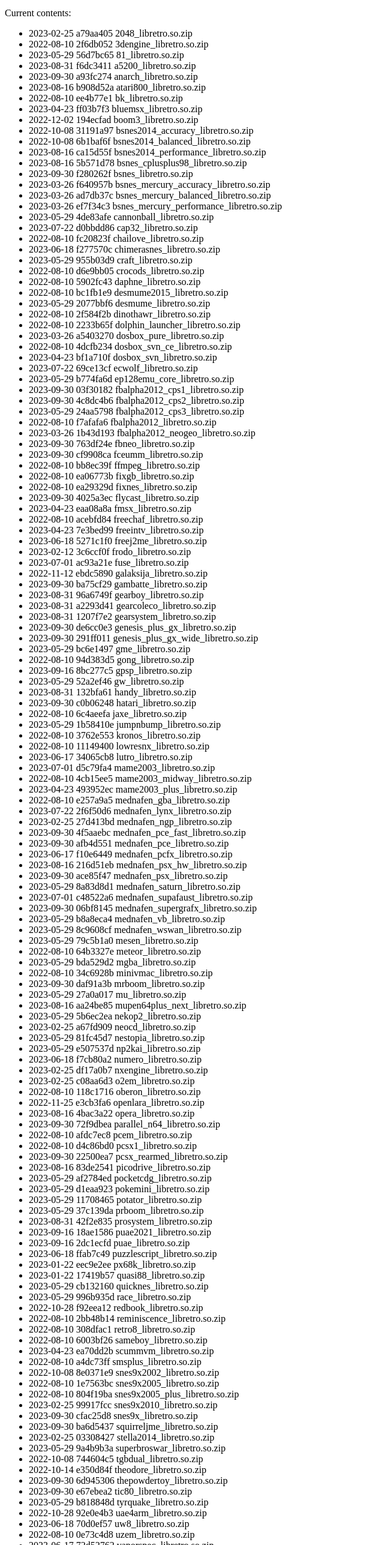
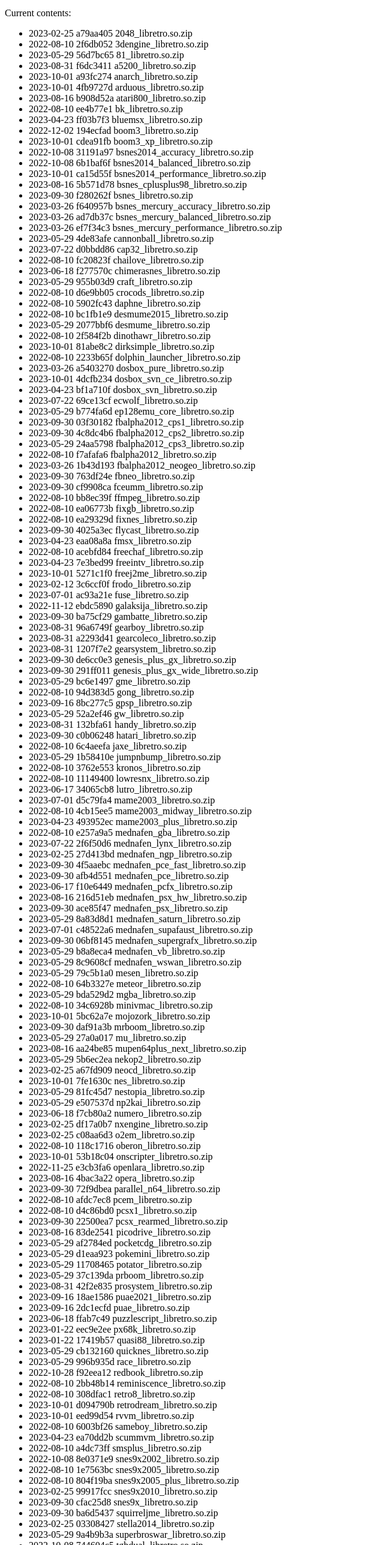
Before and after one commit to zoltanvb/zoltanvb.github.io, a plain HTML site: page armv7-hf-neon/index.html in a window 1280 px wide. Shown: the part 225-2800 px from the top of the page at 60% size, without its empty margins (0-640 px from the left). Drawn offline with Linux system fonts and the light colour scheme.

Commit message:
Core updates (adding cmake based cores)

```diff
--- a/armv7-hf-neon/index.html
+++ b/armv7-hf-neon/index.html
@@ -17,14 +17,16 @@ Current contents:
 <li> 2022-08-10 2f6db052 3dengine_libretro.so.zip </li>
 <li> 2023-05-29 56d7bc65 81_libretro.so.zip </li>
 <li> 2023-08-31 f6dc3411 a5200_libretro.so.zip </li>
-<li> 2023-09-30 a93fc274 anarch_libretro.so.zip </li>
+<li> 2023-10-01 a93fc274 anarch_libretro.so.zip </li>
+<li> 2023-10-01 4fb9727d arduous_libretro.so.zip </li>
 <li> 2023-08-16 b908d52a atari800_libretro.so.zip </li>
 <li> 2022-08-10 ee4b77e1 bk_libretro.so.zip </li>
 <li> 2023-04-23 ff03b7f3 bluemsx_libretro.so.zip </li>
 <li> 2022-12-02 194ecfad boom3_libretro.so.zip </li>
+<li> 2023-10-01 cdea91fb boom3_xp_libretro.so.zip </li>
 <li> 2022-10-08 31191a97 bsnes2014_accuracy_libretro.so.zip </li>
 <li> 2022-10-08 6b1baf6f bsnes2014_balanced_libretro.so.zip </li>
-<li> 2023-08-16 ca15d55f bsnes2014_performance_libretro.so.zip </li>
+<li> 2023-10-01 ca15d55f bsnes2014_performance_libretro.so.zip </li>
 <li> 2023-08-16 5b571d78 bsnes_cplusplus98_libretro.so.zip </li>
 <li> 2023-09-30 f280262f bsnes_libretro.so.zip </li>
 <li> 2023-03-26 f640957b bsnes_mercury_accuracy_libretro.so.zip </li>
@@ -40,9 +42,10 @@ Current contents:
 <li> 2022-08-10 bc1fb1e9 desmume2015_libretro.so.zip </li>
 <li> 2023-05-29 2077bbf6 desmume_libretro.so.zip </li>
 <li> 2022-08-10 2f584f2b dinothawr_libretro.so.zip </li>
+<li> 2023-10-01 81abe8c2 dirksimple_libretro.so.zip </li>
 <li> 2022-08-10 2233b65f dolphin_launcher_libretro.so.zip </li>
 <li> 2023-03-26 a5403270 dosbox_pure_libretro.so.zip </li>
-<li> 2022-08-10 4dcfb234 dosbox_svn_ce_libretro.so.zip </li>
+<li> 2023-10-01 4dcfb234 dosbox_svn_ce_libretro.so.zip </li>
 <li> 2023-04-23 bf1a710f dosbox_svn_libretro.so.zip </li>
 <li> 2023-07-22 69ce13cf ecwolf_libretro.so.zip </li>
 <li> 2023-05-29 b774fa6d ep128emu_core_libretro.so.zip </li>
@@ -60,7 +63,7 @@ Current contents:
 <li> 2023-04-23 eaa08a8a fmsx_libretro.so.zip </li>
 <li> 2022-08-10 acebfd84 freechaf_libretro.so.zip </li>
 <li> 2023-04-23 7e3bed99 freeintv_libretro.so.zip </li>
-<li> 2023-06-18 5271c1f0 freej2me_libretro.so.zip </li>
+<li> 2023-10-01 5271c1f0 freej2me_libretro.so.zip </li>
 <li> 2023-02-12 3c6ccf0f frodo_libretro.so.zip </li>
 <li> 2023-07-01 ac93a21e fuse_libretro.so.zip </li>
 <li> 2022-11-12 ebdc5890 galaksija_libretro.so.zip </li>
@@ -101,17 +104,20 @@ Current contents:
 <li> 2022-08-10 64b3327e meteor_libretro.so.zip </li>
 <li> 2023-05-29 bda529d2 mgba_libretro.so.zip </li>
 <li> 2022-08-10 34c6928b minivmac_libretro.so.zip </li>
+<li> 2023-10-01 5bc62a7e mojozork_libretro.so.zip </li>
 <li> 2023-09-30 daf91a3b mrboom_libretro.so.zip </li>
 <li> 2023-05-29 27a0a017 mu_libretro.so.zip </li>
 <li> 2023-08-16 aa24be85 mupen64plus_next_libretro.so.zip </li>
 <li> 2023-05-29 5b6ec2ea nekop2_libretro.so.zip </li>
 <li> 2023-02-25 a67fd909 neocd_libretro.so.zip </li>
+<li> 2023-10-01 7fe1630c nes_libretro.so.zip </li>
 <li> 2023-05-29 81fc45d7 nestopia_libretro.so.zip </li>
 <li> 2023-05-29 e507537d np2kai_libretro.so.zip </li>
 <li> 2023-06-18 f7cb80a2 numero_libretro.so.zip </li>
 <li> 2023-02-25 df17a0b7 nxengine_libretro.so.zip </li>
 <li> 2023-02-25 c08aa6d3 o2em_libretro.so.zip </li>
 <li> 2022-08-10 118c1716 oberon_libretro.so.zip </li>
+<li> 2023-10-01 53b18c04 onscripter_libretro.so.zip </li>
 <li> 2022-11-25 e3cb3fa6 openlara_libretro.so.zip </li>
 <li> 2023-08-16 4bac3a22 opera_libretro.so.zip </li>
 <li> 2023-09-30 72f9dbea parallel_n64_libretro.so.zip </li>
@@ -134,6 +140,8 @@ Current contents:
 <li> 2022-10-28 f92eea12 redbook_libretro.so.zip </li>
 <li> 2022-08-10 2bb48b14 reminiscence_libretro.so.zip </li>
 <li> 2022-08-10 308dfac1 retro8_libretro.so.zip </li>
+<li> 2023-10-01 d094790b retrodream_libretro.so.zip </li>
+<li> 2023-10-01 eed99d54 rvvm_libretro.so.zip </li>
 <li> 2022-08-10 6003bf26 sameboy_libretro.so.zip </li>
 <li> 2023-04-23 ea70dd2b scummvm_libretro.so.zip </li>
 <li> 2022-08-10 a4dc73ff smsplus_libretro.so.zip </li>
@@ -147,7 +155,7 @@ Current contents:
 <li> 2023-05-29 9a4b9b3a superbroswar_libretro.so.zip </li>
 <li> 2022-10-08 744604c5 tgbdual_libretro.so.zip </li>
 <li> 2022-10-14 e350d84f theodore_libretro.so.zip </li>
-<li> 2023-09-30 6d945306 thepowdertoy_libretro.so.zip </li>
+<li> 2023-09-30 2d073a26 thepowdertoy_libretro.so.zip </li>
 <li> 2023-09-30 e67ebea2 tic80_libretro.so.zip </li>
 <li> 2023-05-29 b818848d tyrquake_libretro.so.zip </li>
 <li> 2022-10-28 92e0e4b3 uae4arm_libretro.so.zip </li>
@@ -168,14 +176,16 @@ Current contents:
 <li> 2023-04-23 7662bb3e vice_xplus4_libretro.so.zip </li>
 <li> 2023-04-23 eff35f77 vice_xscpu64_libretro.so.zip </li>
 <li> 2023-04-23 aae43af0 vice_xvic_libretro.so.zip </li>
+<li> 2023-10-01 f92757ef vircon32_libretro.so.zip </li>
 <li> 2023-06-17 834f1a8e virtualjaguar_libretro.so.zip </li>
-<li> 2023-06-18 c6963ff0 virtualxt_libretro.so.zip </li>
+<li> 2023-10-01 c6963ff0 virtualxt_libretro.so.zip </li>
 <li> 2023-09-30 5f78fd94 vitaquake2_libretro.so.zip </li>
 <li> 2022-08-10 cd36ee59 vitaquake2-rogue_libretro.so.zip </li>
 <li> 2022-08-10 9c21e14d vitaquake2-xatrix_libretro.so.zip </li>
 <li> 2022-08-12 d3b58303 vitaquake2-zaero_libretro.so.zip </li>
 <li> 2022-08-10 0aa7e790 vitaquake3_libretro.so.zip </li>
 <li> 2022-08-10 83cfde74 vitavoyager_libretro.so.zip </li>
+<li> 2023-10-01 754f1498 wasm4_libretro.so.zip </li>
 <li> 2022-08-10 1963b919 x1_libretro.so.zip </li>
 <li> 2023-05-29 62bb78d7 xrick_libretro.so.zip </li>
 <li> 2023-09-30 6ad7c87f yabasanshiro_libretro.so.zip </li>
```
Also changed, not shown: 17 other files.
